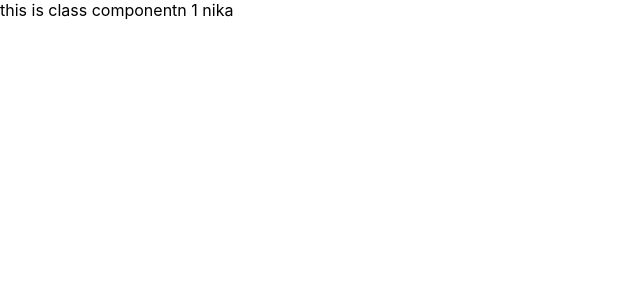
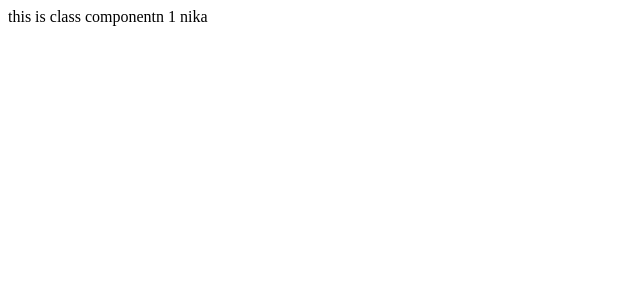
Before and after one commit to n1kalai/test-react, a React (Create React App) app: page / in a window 1280 px wide. Shown: the top 300 px of the page, without its empty margins (0-640 px from the left). Built offline with nearby package versions, Linux system fonts and the light colour scheme.

Commit message:
some changes

```diff
--- a/package.json
+++ b/package.json
@@ -10,6 +10,7 @@
 		"react": "^18.2.0",
 		"react-dom": "^18.2.0",
 		"react-scripts": "5.0.1",
+		"sass": "^1.62.1",
 		"web-vitals": "^2.1.4"
 	},
 	"scripts": {
--- a/src/index.css
+++ /dev/null
@@ -1,13 +0,0 @@
-body {
-  margin: 0;
-  font-family: -apple-system, BlinkMacSystemFont, 'Segoe UI', 'Roboto', 'Oxygen',
-    'Ubuntu', 'Cantarell', 'Fira Sans', 'Droid Sans', 'Helvetica Neue',
-    sans-serif;
-  -webkit-font-smoothing: antialiased;
-  -moz-osx-font-smoothing: grayscale;
-}
-
-code {
-  font-family: source-code-pro, Menlo, Monaco, Consolas, 'Courier New',
-    monospace;
-}
--- a/src/index.js
+++ b/src/index.js
@@ -1,6 +1,6 @@
 import React from "react";
 import ReactDOM from "react-dom/client";
-import "./index.css";
+
 import App from "./App";
 import reportWebVitals from "./reportWebVitals";
 import AppWithClass from "./AppWithClass";
```
Also changed, not shown: src/index.scss (added, +19 -0 lines), 1 other file (tests, documents, lock files or other folders).
